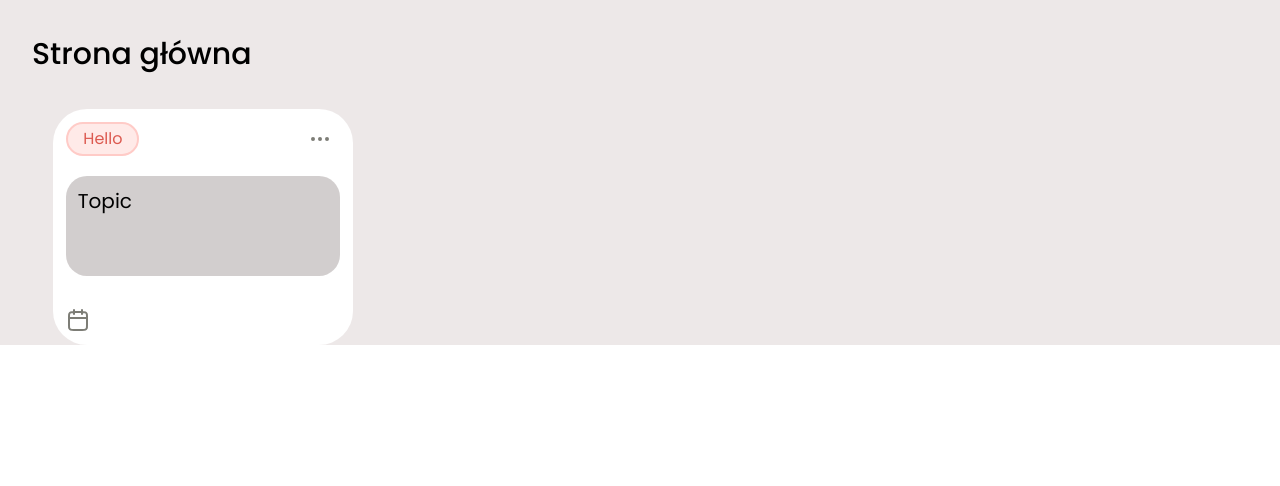
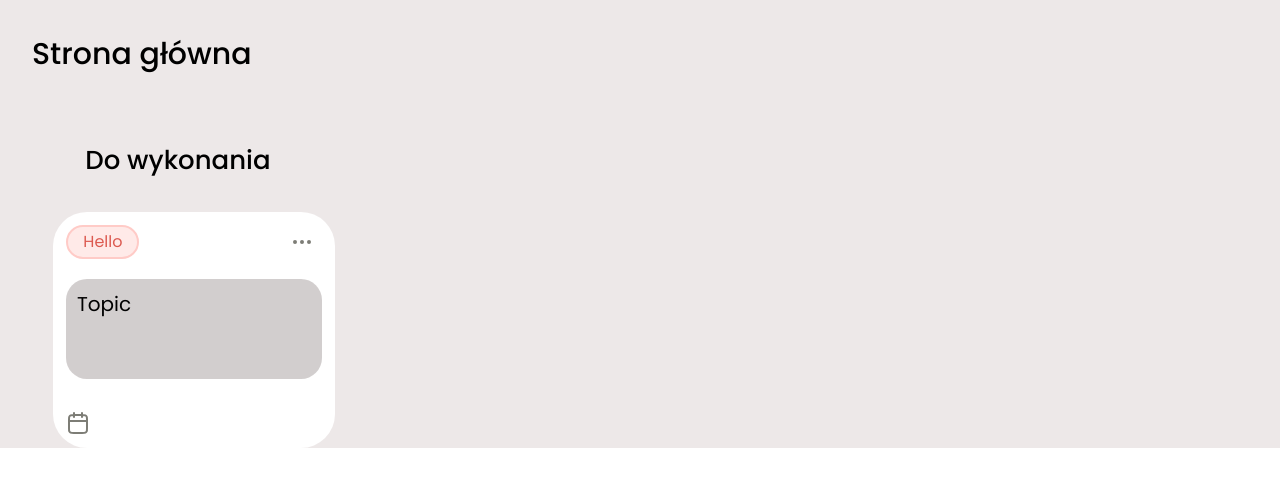
Before and after one commit to Tnovyloo/Internet-Technologies, a Next.js app in the folder frontend/task-management-frontend/: page / in a window 1280 px wide. Shown: the top 486 px of the page. Built offline with nearby package versions, Linux system fonts and the light colour scheme.

Commit message:
Refactorizing code

```diff
--- /dev/null
+++ b/frontend/task-management-frontend/src/app/components/card.jsx
@@ -0,0 +1,41 @@
+
+
+export default function Card() {
+
+  return(
+    <div>
+      <p className={`p-8 text-[22px] md:text-[26px] text-black font-[500]`}>Do wykonania</p>
+
+      <div className={`bg-white rounded-[34px] w-full flex flex-col justify-between`}>
+        {/* Content */}
+
+        {/* Head of card with name tag */}
+        <div className={`flex flex-row mt-[13px] mx-[13px] justify-between`}>
+          <div className={`rounded-[21px] bg-accentColor-100 border-accentColor-200 border-[2px]`}>
+            <p className={`px-[15px] py-[3px] text-accentColor-400`}>Hello</p>
+          </div>
+          <div className={`my-auto mr-2`}>
+            <svg className={`stroke-gray-200`} width="24" height="24" viewBox="0 0 24 24" fill="none" xmlns="http://www.w3.org/2000/svg">
+            <path d="M12 13C12.5523 13 13 12.5523 13 12C13 11.4477 12.5523 11 12 11C11.4477 11 11 11.4477 11 12C11 12.5523 11.4477 13 12 13Z" strokeWidth="2" strokeLinecap="round" strokeLinejoin="round"/>
+            <path d="M19 13C19.5523 13 20 12.5523 20 12C20 11.4477 19.5523 11 19 11C18.4477 11 18 11.4477 18 12C18 12.5523 18.4477 13 19 13Z" strokeWidth="2" strokeLinecap="round" strokeLinejoin="round"/>
+            <path d="M5 13C5.55228 13 6 12.5523 6 12C6 11.4477 5.55228 11 5 11C4.44772 11 4 11.4477 4 12C4 12.5523 4.44772 13 5 13Z" strokeWidth="2" strokeLinecap="round" strokeLinejoin="round"/>
+            </svg>
+          </div>
+        </div>
+
+        {/* Message */}
+        <div className={`h-11/12 min-h-[100px] bg-neutralGray-200/50 mt-[20px] mx-[13px] rounded-[21px] mb-8`}>
+          <p className={`text-[18px] md:text-[20px] w-11/12 mx-auto mt-[10px]`}>Topic</p>
+        </div>
+
+        {/* Footer of card */}
+        <div className={`mx-[13px] mb-[13px]`}>
+          <svg className={`stroke-gray-200`} width="24" height="24" viewBox="0 0 24 24" fill="none" xmlns="http://www.w3.org/2000/svg">
+            <path d="M21 10H3M16 2V6M8 2V6M7.8 22H16.2C17.8802 22 18.7202 22 19.362 21.673C19.9265 21.3854 20.3854 20.9265 20.673 20.362C21 19.7202 21 18.8802 21 17.2V8.8C21 7.11984 21 6.27976 20.673 5.63803C20.3854 5.07354 19.9265 4.6146 19.362 4.32698C18.7202 4 17.8802 4 16.2 4H7.8C6.11984 4 5.27976 4 4.63803 4.32698C4.07354 4.6146 3.6146 5.07354 3.32698 5.63803C3 6.27976 3 7.11984 3 8.8V17.2C3 18.8802 3 19.7202 3.32698 20.362C3.6146 20.9265 4.07354 21.3854 4.63803 21.673C5.27976 22 6.11984 22 7.8 22Z" strokeWidth="2" strokeLinecap="round" strokeLinejoin="round"/>
+          </svg>
+
+        </div>
+      </div>
+    </div>
+  )
+}
--- a/frontend/task-management-frontend/src/app/page.js
+++ b/frontend/task-management-frontend/src/app/page.js
@@ -1,4 +1,5 @@
 import Image from "next/image";
+import Card from "./components/card";
 
 export default function Home() {
   return (
@@ -10,39 +11,11 @@ export default function Home() {
         </div>
       </div>
 
-      <div className={`w-11/12 grid overflow-auto grid-cols-4 mx-auto gap-4`}>
+      <div className={`w-11/12 grid overflow-auto grid-cols-1 md:grid-cols-4 mx-auto gap-4`}>
 
-        {/* Card */}
-        <div className={`bg-white rounded-[34px] w-[300px] flex flex-col justify-between`}>
-          {/* Content */}
-
-          {/* Head of card with name tag */}
-          <div className={`flex flex-row mt-[13px] mx-[13px] justify-between`}>
-            <div className={`rounded-[21px] bg-accentColor-100 border-accentColor-200 border-[2px]`}>
-              <p className={`px-[15px] py-[3px] text-accentColor-400`}>Hello</p>
-            </div>
-            <div className={`my-auto mr-2`}>
-              <svg className={`stroke-gray-200`} width="24" height="24" viewBox="0 0 24 24" fill="none" xmlns="http://www.w3.org/2000/svg">
-              <path d="M12 13C12.5523 13 13 12.5523 13 12C13 11.4477 12.5523 11 12 11C11.4477 11 11 11.4477 11 12C11 12.5523 11.4477 13 12 13Z" strokeWidth="2" strokeLinecap="round" strokeLinejoin="round"/>
-              <path d="M19 13C19.5523 13 20 12.5523 20 12C20 11.4477 19.5523 11 19 11C18.4477 11 18 11.4477 18 12C18 12.5523 18.4477 13 19 13Z" strokeWidth="2" strokeLinecap="round" strokeLinejoin="round"/>
-              <path d="M5 13C5.55228 13 6 12.5523 6 12C6 11.4477 5.55228 11 5 11C4.44772 11 4 11.4477 4 12C4 12.5523 4.44772 13 5 13Z" strokeWidth="2" strokeLinecap="round" strokeLinejoin="round"/>
-              </svg>
-            </div>
-          </div>
-
-          {/* Message */}
-          <div className={`h-11/12 min-h-[100px] bg-neutralGray-200/50 mt-[20px] mx-[13px] rounded-[21px] mb-8`}>
-            <p className={`text-[18px] md:text-[20px] w-11/12 mx-auto mt-[10px]`}>Topic</p>
-          </div>
-
-          {/* Footer of card */}
-          <div className={`mx-[13px] mb-[13px]`}>
-            <svg className={`stroke-gray-200`} width="24" height="24" viewBox="0 0 24 24" fill="none" xmlns="http://www.w3.org/2000/svg">
-              <path d="M21 10H3M16 2V6M8 2V6M7.8 22H16.2C17.8802 22 18.7202 22 19.362 21.673C19.9265 21.3854 20.3854 20.9265 20.673 20.362C21 19.7202 21 18.8802 21 17.2V8.8C21 7.11984 21 6.27976 20.673 5.63803C20.3854 5.07354 19.9265 4.6146 19.362 4.32698C18.7202 4 17.8802 4 16.2 4H7.8C6.11984 4 5.27976 4 4.63803 4.32698C4.07354 4.6146 3.6146 5.07354 3.32698 5.63803C3 6.27976 3 7.11984 3 8.8V17.2C3 18.8802 3 19.7202 3.32698 20.362C3.6146 20.9265 4.07354 21.3854 4.63803 21.673C5.27976 22 6.11984 22 7.8 22Z" strokeWidth="2" strokeLinecap="round" strokeLinejoin="round"/>
-            </svg>
-
-          </div>
-        </div>
+        {/* Columns */}
+        {/* TODO fetch it from backend and send proper card data to show it to user. */}
+        <Card/>
 
       </div>
 
```
